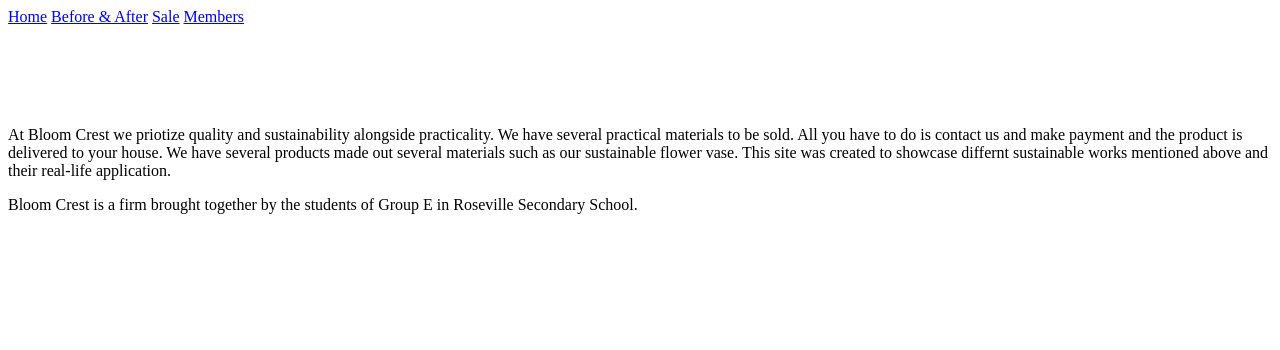
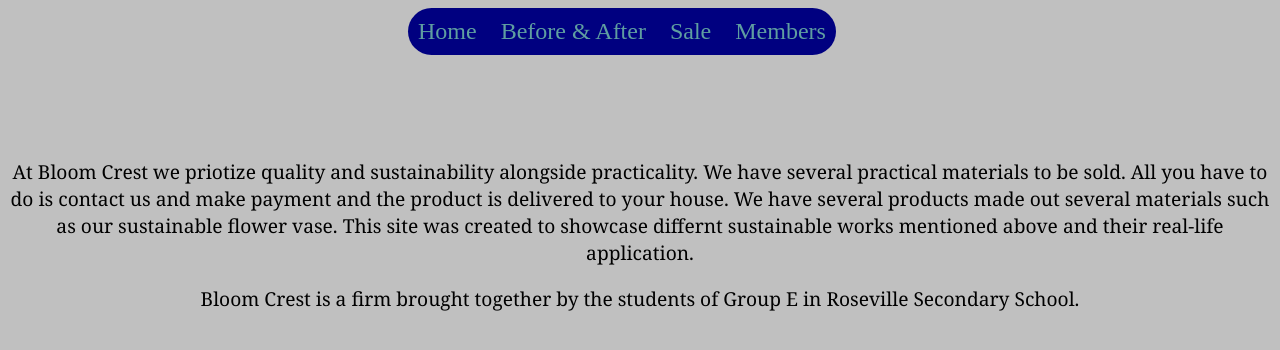
Before and after one commit to Kenena/techdptproject, a plain HTML site: page index.html in a window 1280 px wide. Drawn offline with Linux system fonts and the light colour scheme.

Commit message:
Fix HTML structure and update stylesheet reference
Updated stylesheet link and fixed minor typos.

```diff
--- a/index.html
+++ b/index.html
@@ -4,10 +4,10 @@
     <meta charset="UTF-8">
     <meta name="viewport" content="width=device-width, initial-scale=1.0">
     <title>Home</title>
-    <link rel="stylesheet" href="cs.css">
+    <link rel="stylesheet" href="index.css">
 </head>
 <body>
-    <div class="dash"><a href="cs.html">Home</a>
+    <div class="dash"><a href="index.html">Home</a>
     <a href="ba.html">Before & After</a>
     <a href="pro.html">Sale</a>
 <a href="mem.html">Members</a></div>
@@ -22,4 +22,5 @@
 <p>Bloom Crest is a firm brought together by the students of Group E in Roseville Secondary School.</p>
 
 </body>
+
 </html>
```
